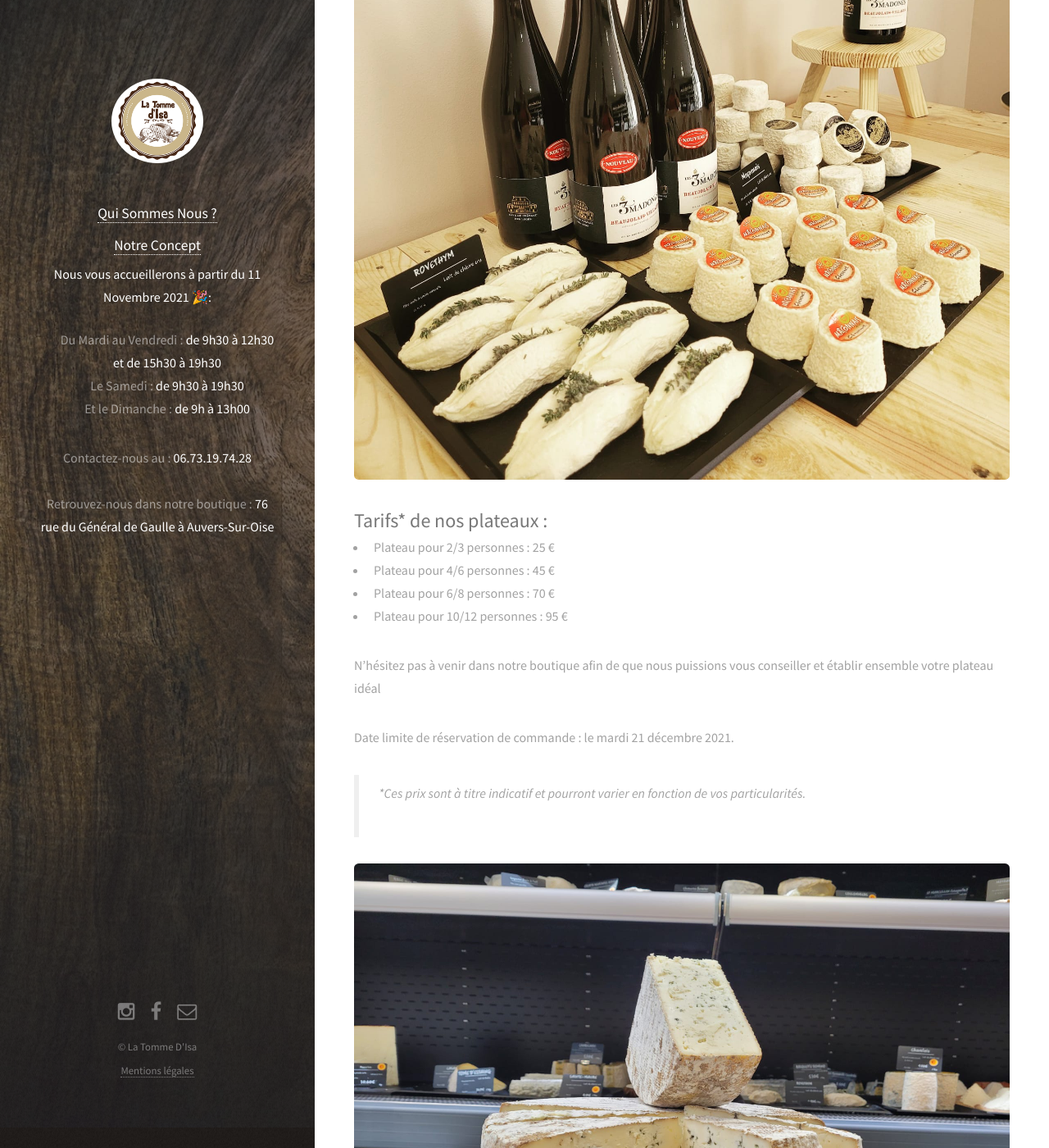
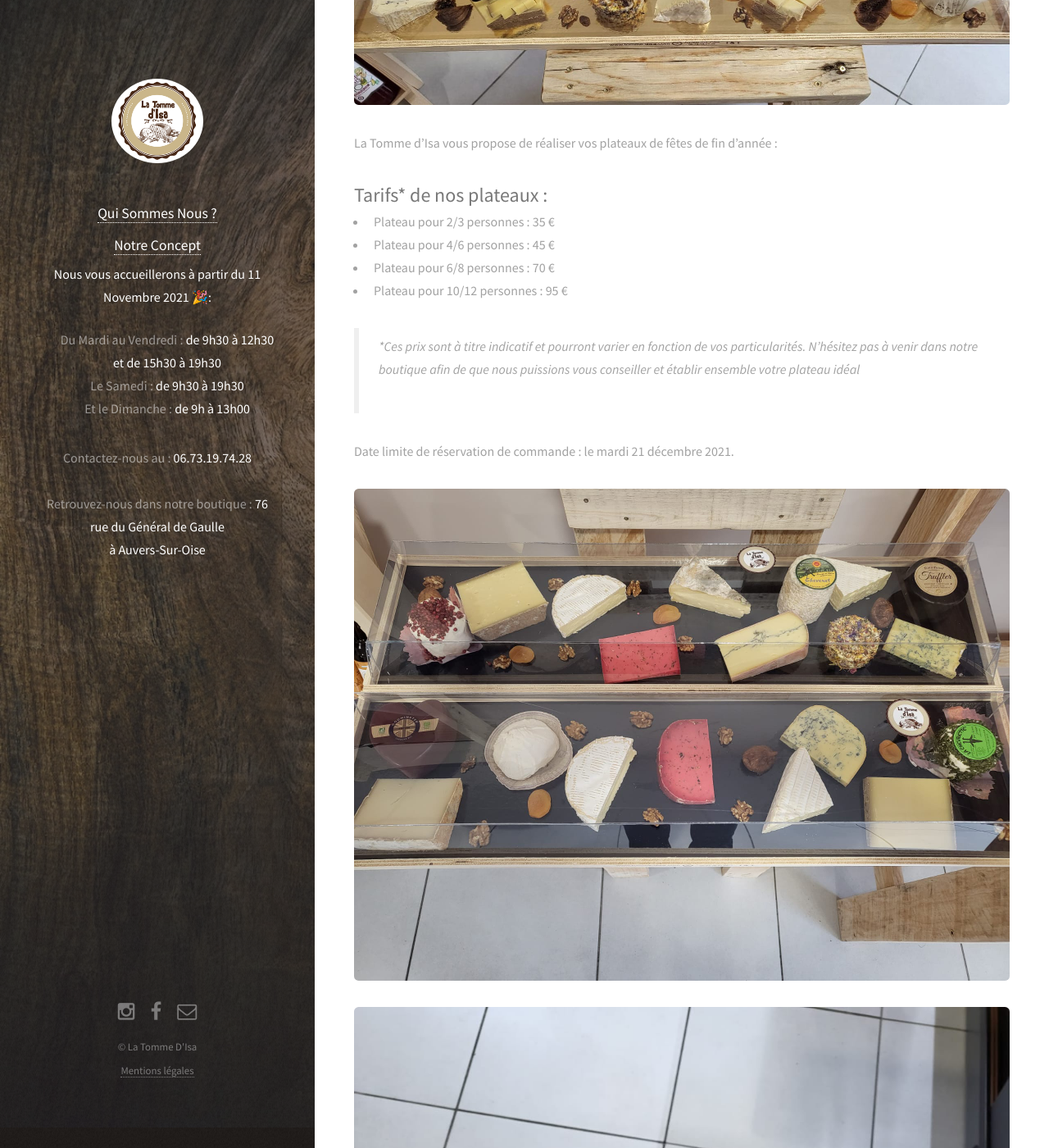
Before and after one commit to SachaCR/la-tomme-disa, a Jekyll site: the page built from _posts/2021-12-20-plateaux-en-fetes.markdown, in a window 1280 px wide and 1400 px high, scrolled down 510 px. Shown: the whole window at 82% size. Built offline with Jekyll 4.4.1, drawn with Linux system fonts in a browser that asks for light colours; nearby versions of some CDN libraries.

Commit message:
Changes plateaux images

```diff
--- a/_layouts/default.html
+++ b/_layouts/default.html
@@ -49,7 +49,9 @@
 				</br>
 				</br>
 				Retrouvez-nous dans notre boutique :
-				<strong>76 rue du Général de Gaulle à Auvers-Sur-Oise</strong>
+				<strong>76 rue du Général de Gaulle</strong>
+				</br>
+				<strong>à Auvers-Sur-Oise</strong>
 			</p>
     </header>
 		</br>
--- a/_posts/2021-12-20-plateaux-en-fetes.markdown
+++ b/_posts/2021-12-20-plateaux-en-fetes.markdown
@@ -3,24 +3,23 @@
 title: Plateaux en Fêtes
 date: 2021-12-20T08:00:00.000Z
 ---
+<img src="/images/fulls/plateaux/plateaux-1.jpeg" class="fit image">
 
 La Tomme d'Isa vous propose de réaliser vos plateaux de fêtes de fin d'année :
 
-<img src="/images/fulls/plateaux.jpeg" class="fit image">
-
 ## Tarifs* de nos plateaux :
-- Plateau pour 2/3 personnes : 25 €
+- Plateau pour 2/3 personnes : 35 €
 - Plateau pour 4/6 personnes : 45 €
 - Plateau pour 6/8 personnes : 70 €
 - Plateau pour 10/12 personnes : 95 €
 
+>*Ces prix sont à titre indicatif et pourront varier en fonction de vos particularités.
 N'hésitez pas à venir dans notre boutique afin de que nous puissions vous conseiller et établir ensemble votre plateau idéal
 
 Date limite de réservation de commande : le mardi 21 décembre 2021.
 
-
->*Ces prix sont à titre indicatif et pourront varier en fonction de vos particularités.
-
-<img src="/images/fulls/plateaux-2.jpeg" class="fit image">
-
-<img src="/images/fulls/plateaux-3.jpeg" class="fit image">
+<img src="/images/fulls/plateaux/plateaux-2.jpeg" class="fit image">
+<img src="/images/fulls/plateaux/plateaux-3.jpeg" class="fit image">
+<img src="/images/fulls/plateaux/plateaux-4.jpeg" class="fit image">
+<img src="/images/fulls/plateaux/plateaux-5.jpeg" class="fit image">
+<img src="/images/fulls/plateaux/plateaux-6.jpeg" class="fit image">
```
Also changed, not shown: images/fulls/plateaux/plateaux-1.jpeg (added), images/fulls/plateaux/plateaux-2.jpeg (added), images/fulls/plateaux/plateaux-3.jpeg (added), images/fulls/plateaux/plateaux-4.jpeg (added), images/fulls/plateaux/plateaux-5.jpeg (added), images/fulls/plateaux/plateaux-6.jpeg (added), images/fulls/plateaux/plateaux-7.jpeg (added).
